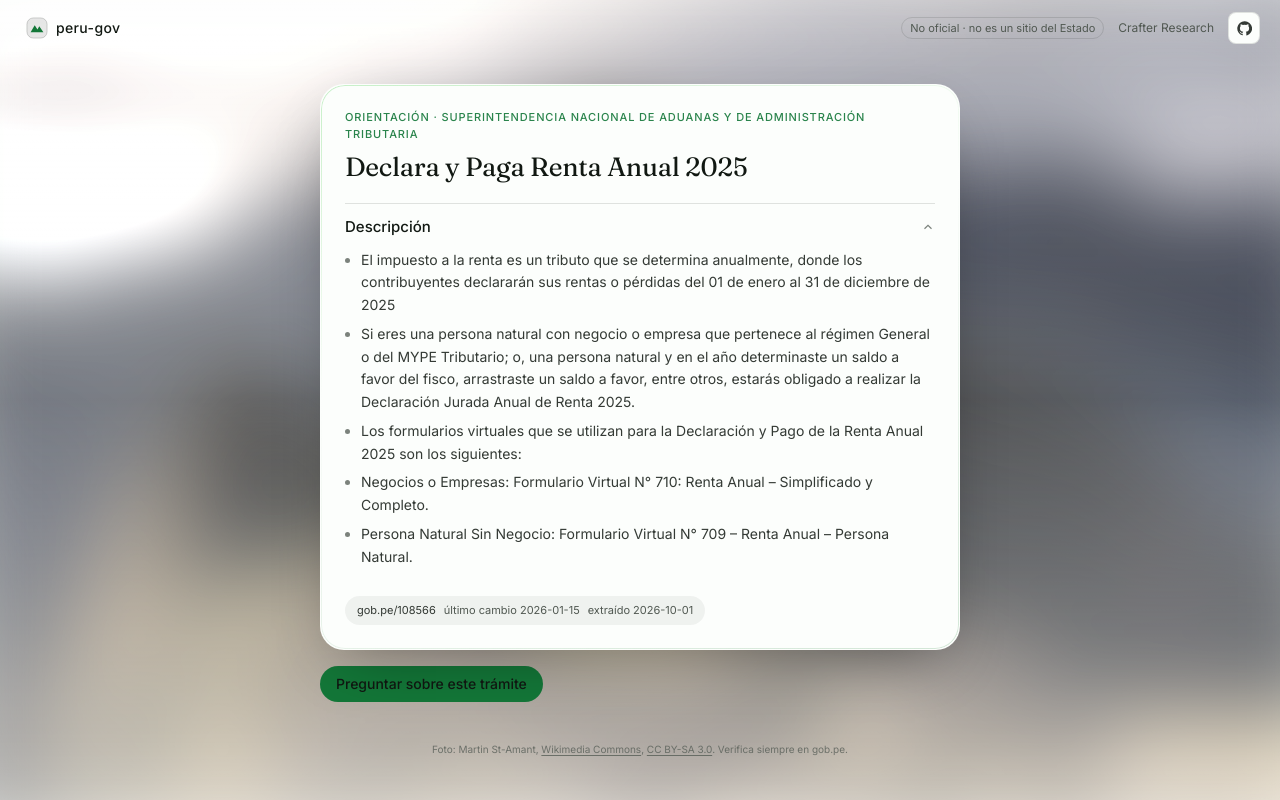
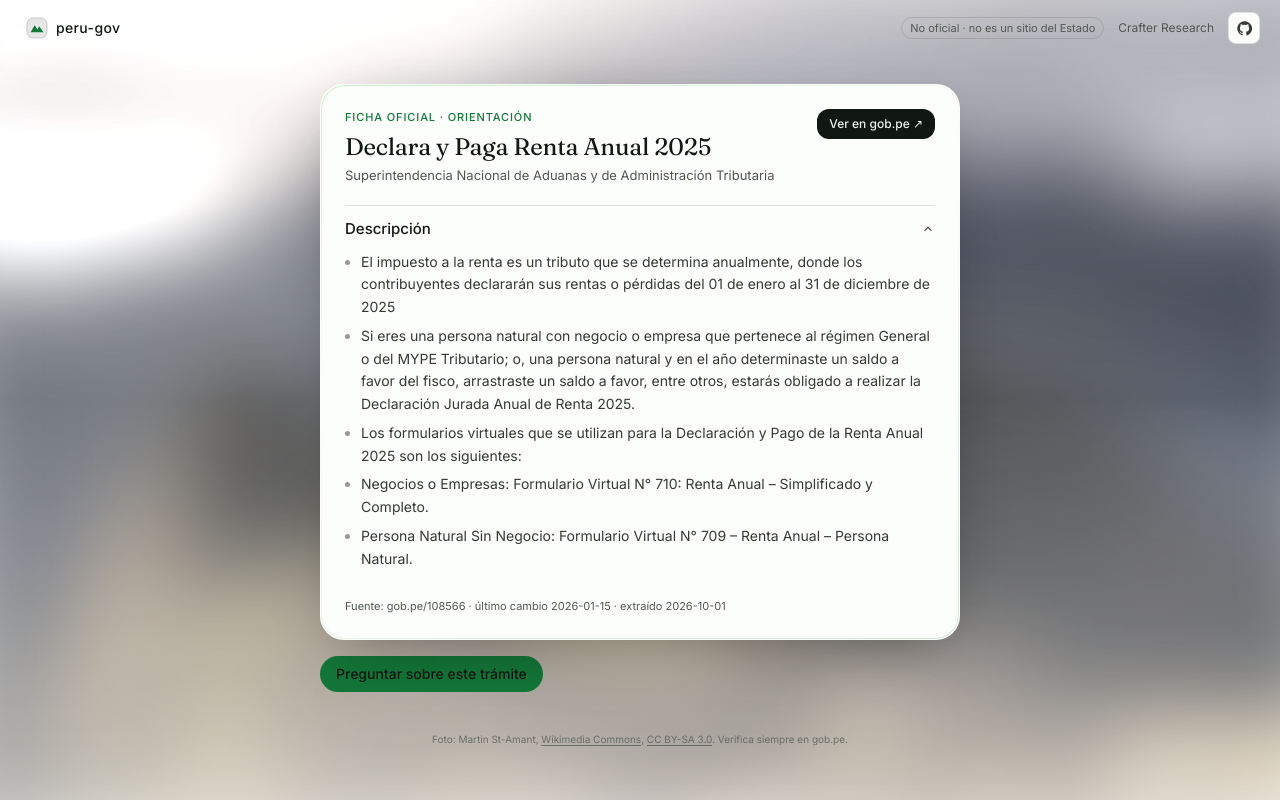
Before and after one commit to crafter-research/peru-gov, a Next.js app: page /tramite/108566 in a window 1280 px wide. Built offline with nearby package versions, Linux system fonts and the light colour scheme.

Commit message:
feat(ui): compact official ficha card with requirements open

```diff
--- a/src/components/ficha-card.tsx
+++ b/src/components/ficha-card.tsx
@@ -1,28 +1,41 @@
-import type { ReactNode } from "react";
 import type { Ficha } from "@/lib/ficha";
 
+const OPEN_BY_DEFAULT = /^requisitos/i;
+
 /** Renders official sections verbatim from the ficha JSON (R1): no generated requirements or costs. */
-export function FichaCard({
-  ficha,
-  summary,
-}: {
-  ficha: Ficha;
-  summary?: ReactNode;
-}) {
+export function FichaCard({ ficha }: { ficha: Ficha }) {
+  const openIndex = Math.max(
+    0,
+    ficha.sections.findIndex((s) => OPEN_BY_DEFAULT.test(s.heading)),
+  );
   return (
     <article className="glass glass-solid glass-border rounded-3xl p-5 sm:p-6">
-      <p className="text-[11px] font-medium tracking-[0.08em] text-accent/90 uppercase">
-        {ficha.kind} · {ficha.entity}
-      </p>
-      <h2 className="mt-2 font-display text-[1.65rem] leading-tight tracking-[-0.01em] text-foreground">
-        {ficha.title}
-      </h2>
-      {summary ? <div className="mt-3">{summary}</div> : null}
+      <div className="flex items-start justify-between gap-4">
+        <div className="min-w-0">
+          <p className="text-[11px] font-medium tracking-[0.08em] text-accent uppercase">
+            Ficha oficial · {ficha.kind}
+          </p>
+          <h2 className="mt-1.5 font-display text-[1.5rem] leading-tight tracking-[-0.01em] text-foreground">
+            {ficha.title}
+          </h2>
+          <p className="mt-1 text-[13px] text-muted-foreground">
+            {ficha.entity}
+          </p>
+        </div>
+        <a
+          href={ficha.url}
+          target="_blank"
+          rel="noreferrer"
+          className="shrink-0 rounded-xl bg-foreground px-3 py-1.5 text-[12px] font-medium text-background transition duration-200 ease-smooth hover:scale-[1.03] active:scale-95"
+        >
+          Ver en gob.pe ↗
+        </a>
+      </div>
       <div className="mt-5 divide-y divide-border border-t border-border">
         {ficha.sections.map((s, i) => (
           <details
             key={`${s.heading}-${i}`}
-            open={i === 0}
+            open={i === openIndex}
             className="group py-3"
           >
             <summary className="flex cursor-pointer list-none items-center justify-between gap-3 text-[15px] font-medium text-foreground [&::-webkit-details-marker]:hidden">
@@ -35,12 +48,12 @@ export function FichaCard({
                 stroke="currentColor"
                 strokeWidth="2"
                 aria-hidden="true"
-                className="shrink-0 text-muted-foreground/75 transition-transform duration-300 ease-smooth group-open:rotate-180"
+                className="shrink-0 text-muted-foreground transition-transform duration-300 ease-smooth group-open:rotate-180"
               >
                 <path d="m6 9 6 6 6-6" />
               </svg>
             </summary>
-            <ul className="mt-2.5 space-y-1.5 pl-4 text-sm leading-relaxed text-foreground/85 marker:text-muted-foreground/75 [list-style:disc]">
+            <ul className="mt-2.5 space-y-1.5 pl-4 text-sm leading-relaxed text-foreground/85 marker:text-muted-foreground/60 [list-style:disc]">
               {s.items.map((item) => (
                 <li key={item}>{item}</li>
               ))}
@@ -48,18 +61,11 @@ export function FichaCard({
           </details>
         ))}
       </div>
-      <a
-        href={ficha.url}
-        target="_blank"
-        rel="noreferrer"
-        className="mt-4 inline-flex flex-wrap items-center gap-x-2 gap-y-1 rounded-full bg-foreground/5 px-3 py-1.5 text-[11px] text-muted-foreground transition hover:bg-foreground/10 hover:text-foreground"
-      >
-        <span className="text-foreground/85">gob.pe/{ficha.id}</span>
-        {ficha.lastChanged ? (
-          <span>último cambio {ficha.lastChanged}</span>
-        ) : null}
-        <span>extraído {ficha.extractedAt.slice(0, 10)}</span>
-      </a>
+      <p className="mt-4 text-[11px] text-muted-foreground">
+        Fuente: gob.pe/{ficha.id}
+        {ficha.lastChanged ? ` · último cambio ${ficha.lastChanged}` : ""} ·
+        extraído {ficha.extractedAt.slice(0, 10)}
+      </p>
     </article>
   );
 }
```
